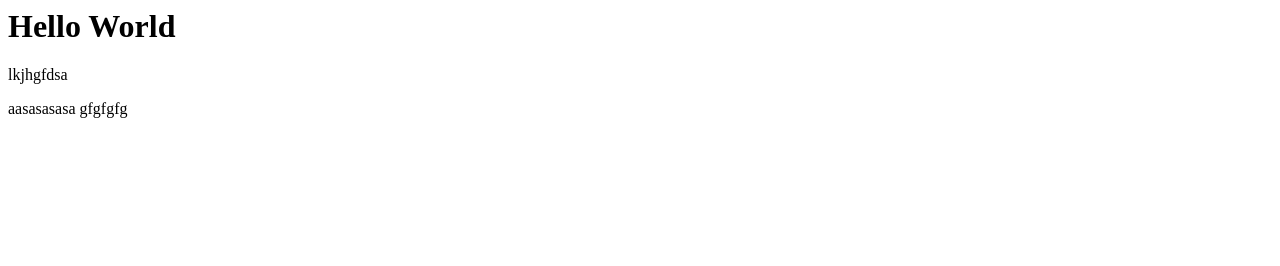
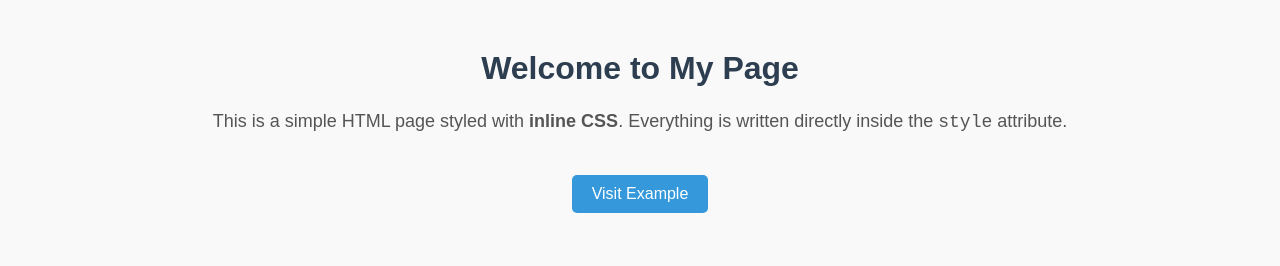
Before and after one commit to daxdobariya/mydemo, a plain HTML site: page index.html in a window 1280 px wide. Drawn offline with Linux system fonts and the light colour scheme.

Commit message:
Update index.html

```diff
--- a/index.html
+++ b/index.html
@@ -1,4 +1,23 @@
-<h1>Hello World</h1>
-<p>lkjhgfdsa</p>
-aasasasasa
-gfgfgfg
+<!DOCTYPE html>
+<html lang="en">
+<head>
+  <meta charset="UTF-8">
+  <title>Simple Inline CSS Example</title>
+</head>
+<body style="font-family: Arial, sans-serif; background-color: #f9f9f9; text-align: center; margin: 50px;">
+
+  <h1 style="color: #2c3e50; margin-bottom: 20px;">Welcome to My Page</h1>
+
+  <p style="font-size: 18px; color: #555; line-height: 1.6;">
+    This is a simple HTML page styled with <strong>inline CSS</strong>.
+    Everything is written directly inside the <code>style</code> attribute.
+  </p>
+
+  <a href="https://www.example.com"
+     style="display: inline-block; padding: 10px 20px; background-color: #3498db;
+            color: white; text-decoration: none; border-radius: 5px; margin-top: 20px;">
+    Visit Example
+  </a>
+
+</body>
+</html>
```
